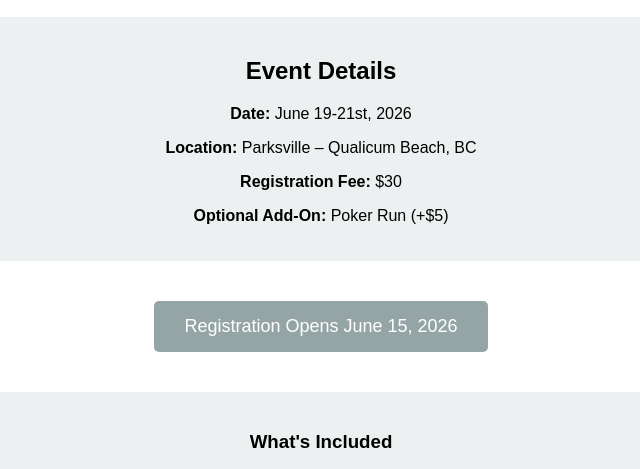
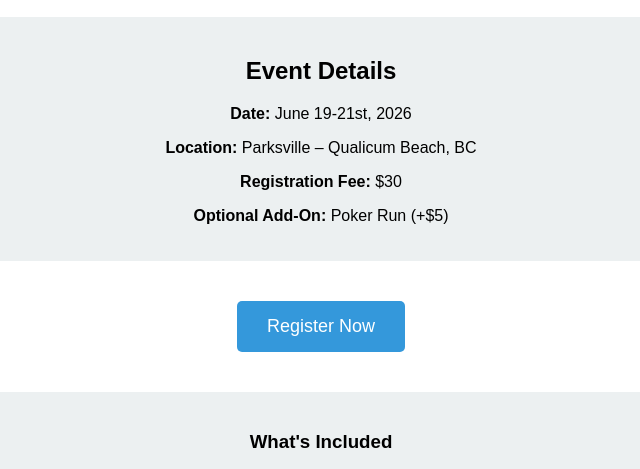
Before and after one commit to Ill-Eagle-Official/seaside-cruizers, a website: page index.html in a window 1280 px wide. Shown: the part 302-771 px from the top of the page, without its empty margins (319-959 px from the left). Drawn offline with Linux system fonts and the light colour scheme.

Commit message:
reopen reg

```diff
--- a/index.html
+++ b/index.html
@@ -80,27 +80,7 @@
       <p><strong>Optional Add-On:</strong> Poker Run (+$5)</p>
     </div>
 
-    <a href="/registration.html" class="btn" id="registerBtn">Register Now</a>
-    <script>
-      // Disable registration until June 15th
-      (function () {
-        const registerBtn = document.getElementById('registerBtn');
-        const activationDate = new Date('2026-06-15T00:00:00');
-        const now = new Date();
-
-        if (now < activationDate) {
-          registerBtn.style.backgroundColor = '#95a5a6';
-          registerBtn.style.cursor = 'not-allowed';
-          registerBtn.style.pointerEvents = 'none';
-          registerBtn.textContent = 'Registration Opens June 15, 2026';
-          registerBtn.href = '#';
-          registerBtn.onclick = function (e) {
-            e.preventDefault();
-            return false;
-          };
-        }
-      })();
-    </script>
+    <a href="/registration.html" class="btn">Register Now</a>
 
     <div class="info">
       <h3>What's Included</h3>
```
Also changed, not shown: api/regenerate-dashsheet.js (+10 -0 lines), test-regenerate.html (+6 -2 lines).
